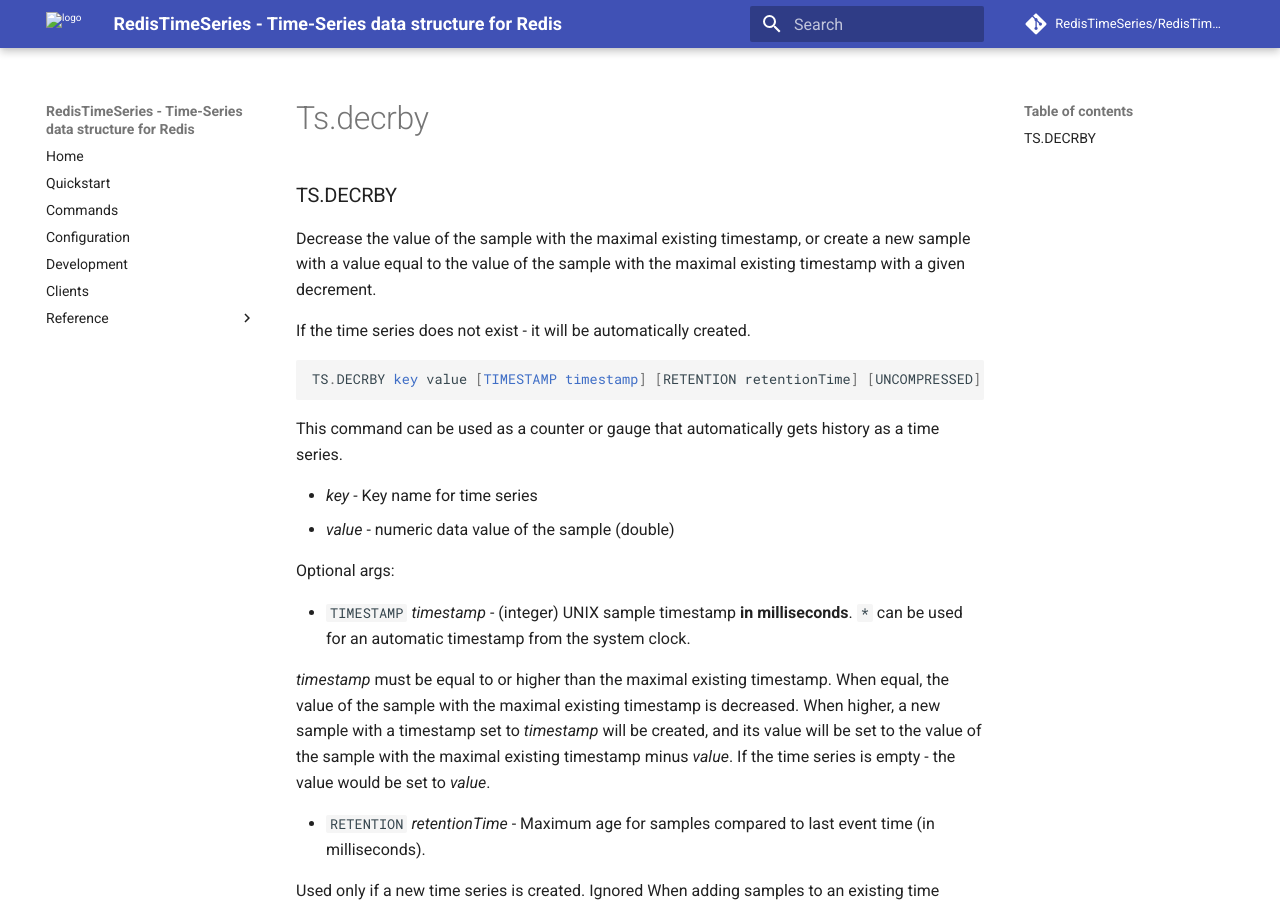
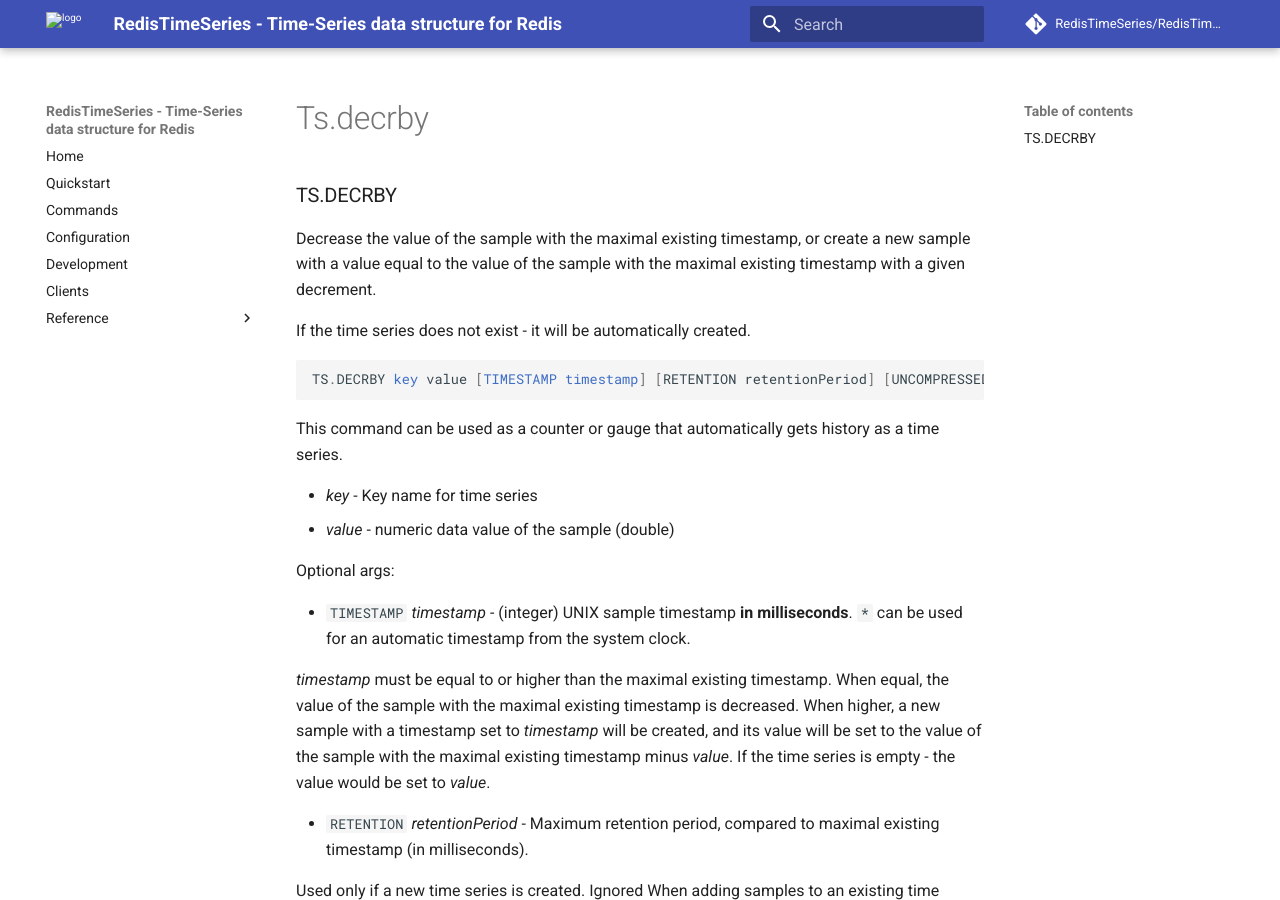
Before and after one commit to RedisTimeSeries/RedisTimeSeries, an MkDocs documentation site: the page built from docs/commands/ts.decrby.md, in a window 1280 px wide and 900 px high. Built offline with MkDocs 1.6.1 and Material for MkDocs 9.7.7, drawn with Linux system fonts in a browser that asks for light colours; comment, search, counter and statistics services are not loaded.

Commit message:
Update ts.decrby.md

````diff
--- a/docs/commands/ts.decrby.md
+++ b/docs/commands/ts.decrby.md
@@ -5,7 +5,7 @@
 If the time series does not exist - it will be automatically created.
 
 ```sql
-TS.DECRBY key value [TIMESTAMP timestamp] [RETENTION retentionTime] [UNCOMPRESSED] [CHUNK_SIZE size] [LABELS {label value}...]
+TS.DECRBY key value [TIMESTAMP timestamp] [RETENTION retentionPeriod] [UNCOMPRESSED] [CHUNK_SIZE size] [LABELS {label value}...]
 ```
 
 This command can be used as a counter or gauge that automatically gets history as a time series.
@@ -19,7 +19,7 @@
 
   _timestamp_ must be equal to or higher than the maximal existing timestamp. When equal, the value of the sample with the maximal existing timestamp is decreased. When higher, a new sample with a timestamp set to _timestamp_ will be created, and its value will be set to the value of the sample with the maximal existing timestamp minus _value_. If the time series is empty - the value would be set to _value_.
 
-- `RETENTION` _retentionTime_ - Maximum age for samples compared to last event time (in milliseconds).
+- `RETENTION` _retentionPeriod_ - Maximum retention period, compared to maximal existing timestamp (in milliseconds).
 
   Used only if a new time series is created. Ignored When adding samples to an existing time series.
 
````
